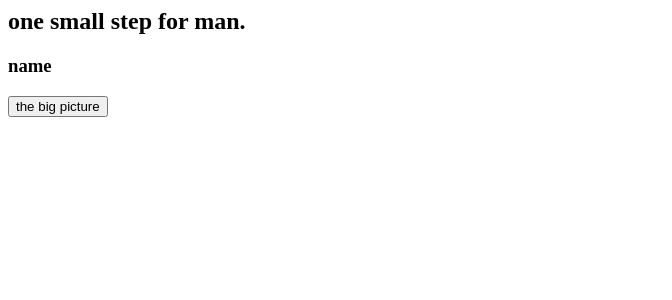
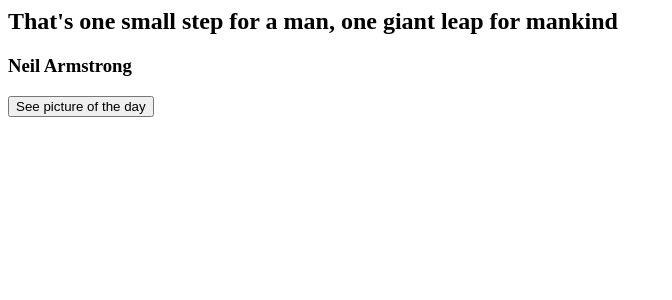
Before and after one commit to starsang45/the-big-picture, a React (Vite) app: page / in a window 1280 px wide. Shown: the top 300 px of the page, without its empty margins (0-672 px from the left). Built offline with nearby package versions, Linux system fonts and the light colour scheme.

Commit message:
working on prePickCard

```diff
--- a/src/Components/FavCard.jsx
+++ b/src/Components/FavCard.jsx
@@ -1,7 +1,7 @@
 export const FavCard = () => {
   return (
     <div>
-      <h2>favorites</h2>
+
       <div>
         <h2>tittle of the image</h2>
         <button>to unseclet favotires</button>
@@ -12,4 +12,3 @@ export const FavCard = () => {
     </div>
   );
 };
-export default FavCard
--- a/src/Components/NavBar.jsx
+++ b/src/Components/NavBar.jsx
@@ -2,9 +2,11 @@ import{Link} from 'react-router-dom'
 export const NavBar = () => {
   return (
     <div>
+      <h1>The Big picture</h1>
       <img />
-      <Link to='/favorites'><button>favorites</button></Link>
-      <a>favorites</a>
+      <Link to='/Tbp'> <img /></Link>
+      <Link to='/favorites'><a>favorites</a></Link>
+
     </div>
   );
 };
--- a/src/Components/PictureNTitle.jsx
+++ b/src/Components/PictureNTitle.jsx
@@ -1,10 +1,14 @@
-export const PictureNTitle = () => {
+export const PictureNTitle = ({picOfDay}) => {
+
+//fetch req for image of the day
+  //fetch req to a list imge multiple  image image of the day to map
   return (
     <div>
-      <img />
+      <img height='200px' src={picOfDay.url} alt='Nasa picture of the day'
+      />
       <div>
-        <h2>title</h2>
-        <p></p>
+        <h2>{picOfDay.title}</h2>
+        <p>{picOfDay.explanation}</p>
         <img />
       </div>
     </div>
--- /dev/null
+++ b/src/Components/PrePickCard.jsx
@@ -0,0 +1,8 @@
+export const PrePickCard = ({ pic }) => {
+console.log(pic)
+
+
+  return <img height='100px' src={pic} />;
+};
+
+//logic for pic to load into the
--- a/src/Components/PreviousPic.jsx
+++ b/src/Components/PreviousPic.jsx
@@ -1,11 +1,16 @@
+import { PrePickCard } from './PrePickCard';
 
-export const PreviousPic = () => {
-    return (
-        <div>
-            <h2>Previous picture of the day</h2>
-            <h1>need to to a map func for the previous pic</h1>
-            <img />
-        </div>
-    );
+export const PreviousPic = ({ prePic }) => {
+  console.log(prePic[0])
+  return (
+    <div>
+      <h2>Previous picture of the day</h2>
+      <h1>need to to a map func for the previous pic</h1>
+      {prePic.map((el, index)=>{
+        console.log('element' ,el)
+        return  <PrePickCard key={index} pic={el.url} />
+      })}
 
+    </div>
+  );
 };
--- a/src/Components/Tbp.jsx
+++ b/src/Components/Tbp.jsx
@@ -1,13 +1,36 @@
+import { useState } from 'react';
 import { NavBar } from './NavBar';
 import { PictureNTitle } from './PictureNTitle';
 import { PreviousPic } from './PreviousPic';
 
 const TBP = () => {
+  const [picOfDay, setPicOfDay] = useState({
+    date: '2025-06-17',
+    explanation:
+      "Can you find the Rosette Nebula? The red flowery-looking nebula just above the image center may seem a good choice, but that's not it.  The famous Rosette Nebula is really located on the lower right, here colored blue and white, and connected to the other nebulas by gold-colored filaments.  Because the featured image of Rosette's field is so wide, and because of its deep red exposure, it seems to contain other flowers.  Designated NGC 2237, the center of the Rosette Nebula is populated by the bright blue stars of open cluster NGC 2244, whose winds and energetic light are evacuating the nebula's center.  The Rosette Nebula is about 5,000 light years distant and, just by itself, spans about three times the diameter of a full moon. This flowery field can be found toward the constellation of the Unicorn  (Monoceros).   Explore Your Universe: Random APOD Generator",
+    hdurl:
+      'https://apod.nasa.gov/apod/image/2506/RosettaDeepRed_Mendez_3294.jpg',
+    media_type: 'image',
+    service_version: 'v1',
+    title: 'Rosette Nebula Deep Field',
+    url: 'https://apod.nasa.gov/apod/image/2506/RosettaDeepRed_Mendez_960.jpg',
+  });
+  //state
+  //fetch req for image of the day
+  //fetch req to a list imge multiple  image image of the day to map
+  const [prePic, setPrePic] = useState([
+    picOfDay,
+    picOfDay,
+    picOfDay,
+    picOfDay,
+
+  ]);
+
   return (
     <div>
       <NavBar />
-      <PictureNTitle />
-      <PreviousPic />
+      <PictureNTitle picOfDay={picOfDay} />
+      <PreviousPic prePic={prePic} />
     </div>
   );
 };
--- a/src/Components/favorites.jsx
+++ b/src/Components/favorites.jsx
@@ -4,8 +4,13 @@ import {FavCard} from  './FavCard'
 const Favorites = () => {
   return (
     <div>
+
       <NavBar />
-      <FavCard/>
+      <div>
+         <h2>Favorites</h2>
+         <FavCard/>
+      </div>
+
     </div>
   );
 };
--- a/src/Components/home.jsx
+++ b/src/Components/home.jsx
@@ -1,19 +1,28 @@
 //import react from "react"// dont need it it gets pass down
+import { useState } from 'react'
 import {Link} from 'react-router-dom'
 
 const Home = ()=>{
 
-//fetch for the qoutes
-const quotes = ['one small step for man.']
-const author = 'name'
+    const [quote, setQuote] = useState({
+        quote:`That's one small step for a man, one giant leap for mankind`,
+        author : 'Neil Armstrong'
+    }
+    )
+
+    //later do useEffect to fectch the data
+    //build async fetch aWAIT . THEN
+     //fetch for the qoutes
+const quotes = [`That's one small step for a man, one giant leap for mankind`]
+const author = 'Neil Armstrong'
 
 
 
     return (
 <div>
-    <h2>{quotes}</h2>
-    <h3>{author}</h3>
-    <Link to='/Tbp'><button>the big picture</button></Link>
+    <h2>{quote.quote}</h2>
+    <h3>{quote.author}</h3>
+    <Link to='/Tbp'><button>See picture of the day</button></Link>
 
 </div>
 
```
